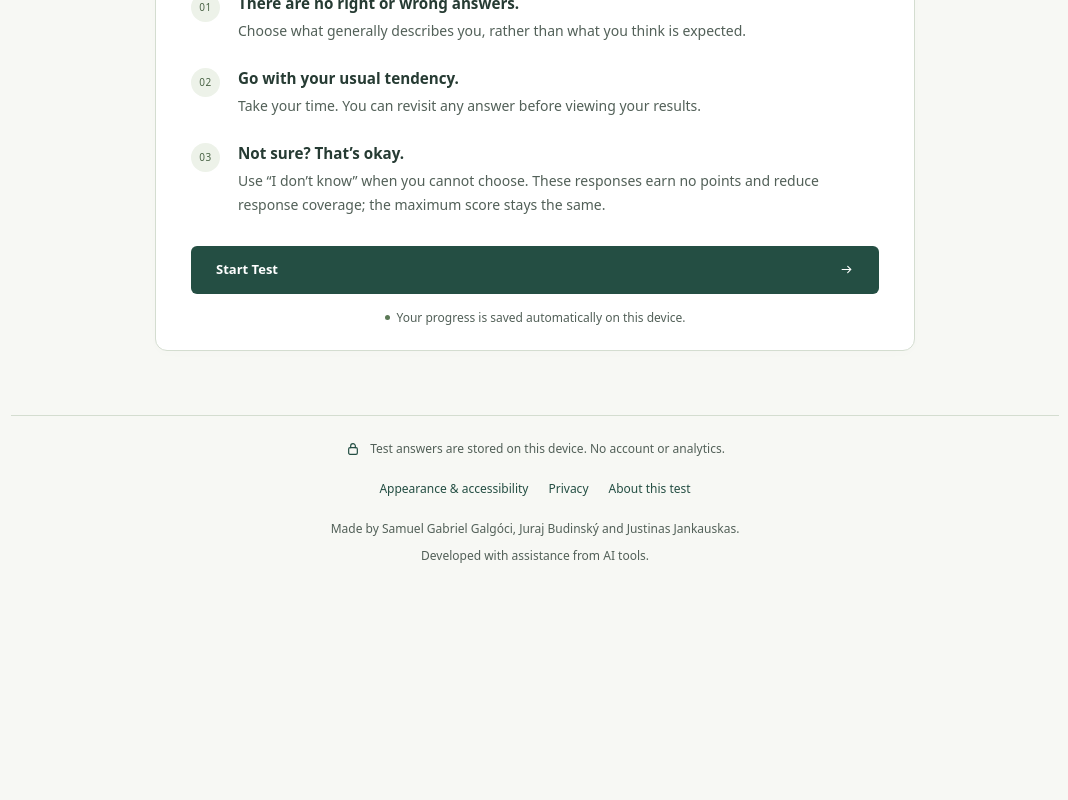
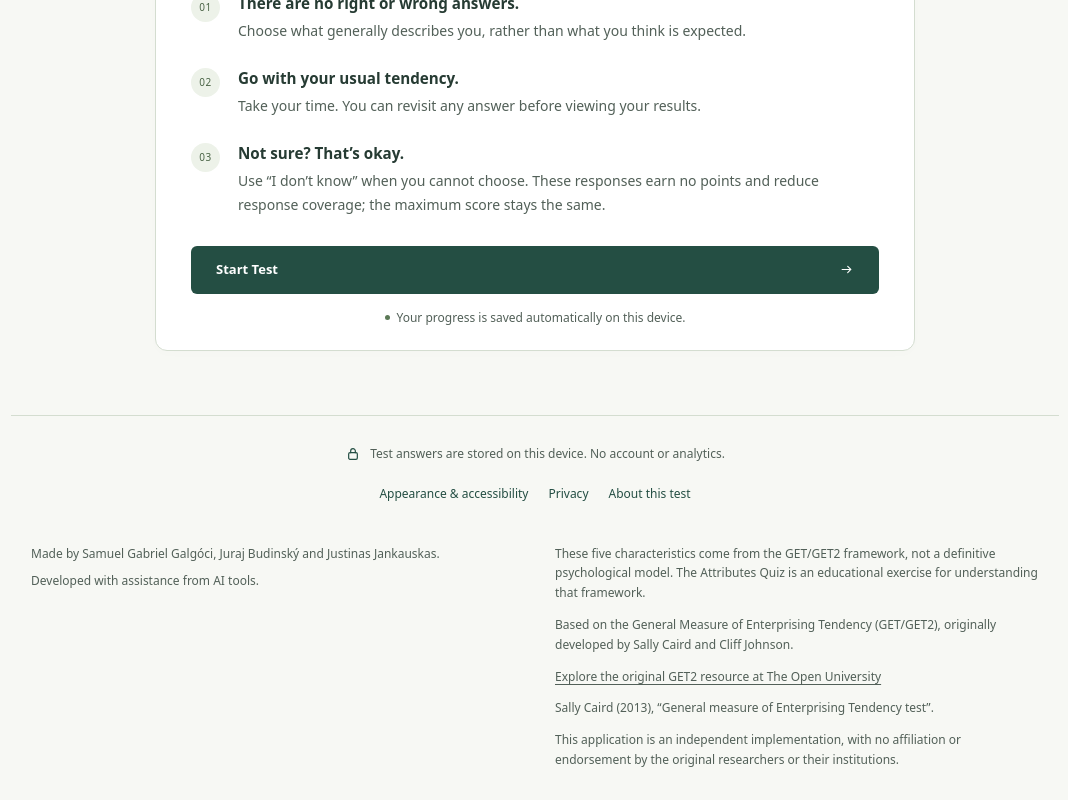
Before and after one commit to SamoGG/Introduction-to-Entrepreneurship, a React (Vite) app: page / in a window 1280 px wide. Shown: the part 640-1440 px from the top of the page, without its empty margins (105-1173 px from the left). Before the commit the page ends 1236 px from the top, so only its background shows below. Built offline with nearby package versions, Linux system fonts and the light colour scheme.

Commit message:
ui changes to footer

```diff
--- a/src/App.tsx
+++ b/src/App.tsx
@@ -354,8 +354,13 @@ export default function App() {
         <button className="text-button" onClick={() => openPanel('about')}>{t.aboutTitle}</button>
         {hasTestData && <button className="text-button" onClick={() => openPanel('delete')}>{t.deleteData}</button>}
       </nav>
+      <div className="footer-columns">
+      <div className="footer-details">
       <p className="footer-credit">{t.madeBy}</p>
       <p className="footer-credit">{t.aiDisclosure}</p>
+      </div>
+      <SourceReference language={language} study />
+      </div>
     </footer>
     {panel && <Modal title={panelTitle} closeLabel={t.close} onClose={() => setPanel(null)}>
       {panel === 'preferences' ? <div className="preferences-panel">
--- a/src/components/AttributesQuiz.tsx
+++ b/src/components/AttributesQuiz.tsx
@@ -1,4 +1,3 @@
-import { SourceReference } from './SourceReference.tsx';
 import { Icon } from './Icon.tsx';
 import { QuestionProgress } from './QuestionProgress.tsx';
 import { useEffect, useRef, useState } from 'react';
@@ -75,7 +74,6 @@ export function AttributesQuiz({ quiz, language, showResults = false, shortcutsE
       <header className="page-heading"><h1 ref={heading} tabIndex={-1} data-page-heading>{q.title}</h1><p>{q.intro}</p></header>
       <div className="attribute-cards learning-cards">{categories.map(c => <article className="attribute-card" key={c}><h2>{t[c]}</h2><p>{q.definitions[c]}</p><ul>{q.traits[c].map(trait => <li key={trait}>{trait}</li>)}</ul></article>)}</div>
       <p><a className="text-button" href="http://www.get2test.net/index.html#enterprisingPotential" target="_blank" rel="noopener noreferrer">{q.inDepthExplanation}<Icon name="external" /></a></p>
-      <SourceReference language={language} study />
       <aside className="attribute-card"><h2>{q.example}</h2><p>{q.exampleText}</p><p><strong>{t.autonomy}</strong> — {q.exampleWhy}</p></aside>
       <p className="quiz-note">{q.note}</p><p>{q.facts}</p>
       <div className="quiz-start-actions">
--- a/src/styles.css
+++ b/src/styles.css
@@ -575,3 +575,15 @@ h1, h2, h3, p, label, td, th { overflow-wrap: anywhere; }
 @media (max-width: 480px) {
   .quiz-start-actions > .button.primary { width: 100%; }
 }
+
+.site-footer { display: flex; flex-direction: column; align-items: center; gap: 8px; padding-top: 28px; }
+.footer-columns { display: grid; grid-template-columns: minmax(0, 1fr) minmax(0, 1fr); gap: 40px; width: 100%; margin-top: 20px; align-items: start; }
+.footer-details { display: flex; flex-direction: column; gap: 8px; min-width: 0; }
+.site-footer .footer-columns p { text-align: left; }
+.site-footer .footer-privacy, .site-footer .footer-links { justify-content: center; }
+.site-footer .source-reference { margin: 0; min-width: 0; line-height: 1.6; overflow-wrap: anywhere; }
+.site-footer .source-reference p { margin: 0 0 12px; }
+.site-footer .source-reference p:last-child { margin-bottom: 0; }
+@media (max-width: 700px) {
+  .footer-columns { grid-template-columns: minmax(0, 1fr); gap: 24px; }
+}
```
Also changed, not shown: 1 other file (tests, documents, lock files or other folders).
